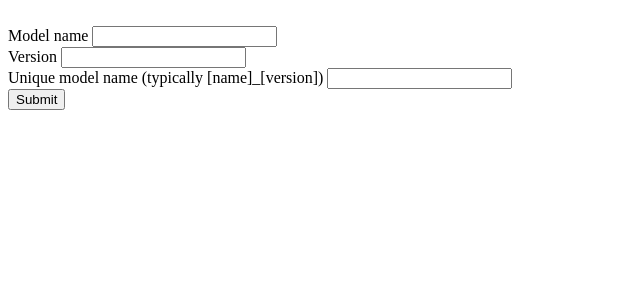
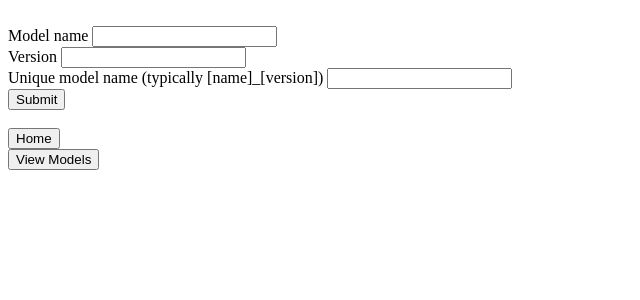
Before and after one commit to sarahmk125/flask-model, a Flask app: page /add-model in a window 1280 px wide. Shown: the top 300 px of the page, without its empty margins (0-640 px from the left). Run offline with Flask 2, Linux system fonts and the light colour scheme.

Commit message:
adding redirects, home template

```diff
--- a/app/blueprints/home.py
+++ b/app/blueprints/home.py
@@ -5,5 +5,5 @@ from flask import redirect, url_for
 
 
 @main.route('/')
-def hello():
-    return "Welcome to Flask!"
+def home():
+    return render_template('home.html')
--- a/app/blueprints/model.py
+++ b/app/blueprints/model.py
@@ -1,7 +1,9 @@
 from app import main
+from app import db
 from app.forms.model_forms import AddModelForm
 from flask import render_template
 from flask import redirect, url_for
+from app.models.models import FinancialModel
 
 
 @main.route('/add-model', methods=['GET', 'POST'])
@@ -11,9 +13,24 @@ def add_model():
     unique_name = None
     form = AddModelForm()
     if form.validate_on_submit():
-        name = form.name.data
-        version = form.version.data
-        unique_name = form.unique_name.data
+        # Need to make sure these are required?
+        # Construct the model
+        financial_model = FinancialModel(
+            name=form.name.data,
+            version=form.version.data,
+            unique_name=form.unique_name.data
+        )
+
+        # Save the model to the DB
+        db.session.add(financial_model)
+        db.session.commit()
+
         return redirect(url_for('main.add_model'))
 
     return render_template('add_model.html', form=form)
+
+
+@main.route('/view-models', methods=['GET'])
+def view_models():
+    all_models = FinancialModel.query.all()
+    return render_template('view_models.html', data=all_models)
--- a/app/models/__init__.py
+++ b/app/models/__init__.py
@@ -1,4 +1,5 @@
 import os
+from app.models.models import FinancialModel, ModelParameter
 
 
 def init_app(app, db):
@@ -7,3 +8,5 @@ def init_app(app, db):
     app.config['SQLALCHEMY_TRACK_MODIFICATIONS'] = False
 
     db.init_app(app)
+    with app.app_context():
+        db.create_all()
--- a/app/templates/add_model.html
+++ b/app/templates/add_model.html
@@ -1,3 +1,6 @@
+<!doctype html>
+<html>
+<body>
     <form method="POST">
         {{ form.hidden_tag() }}
         <br>{{ form.name.label }} {{ form.name() }}
@@ -5,3 +8,7 @@
         <br>{{ form.unique_name.label }} {{ form.unique_name() }}
         <br>{{ form.submit() }}
     </form>
+<br><a href="{{ url_for('main.home') }}"><button>Home</button></a>
+<br><a href="{{ url_for('main.view_models') }}"><button>View Models</button></a>
+</body>
+</html>
```
Also changed, not shown: app/__init__.py (+0 -14 lines), app/templates/home.html (added, +8 -0 lines), app/templates/view_models.html (added, +16 -0 lines). Lines whose indentation alone changed are shown as unchanged.
